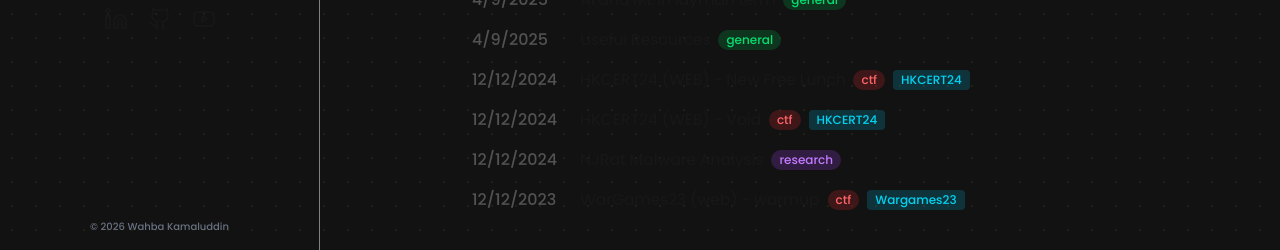
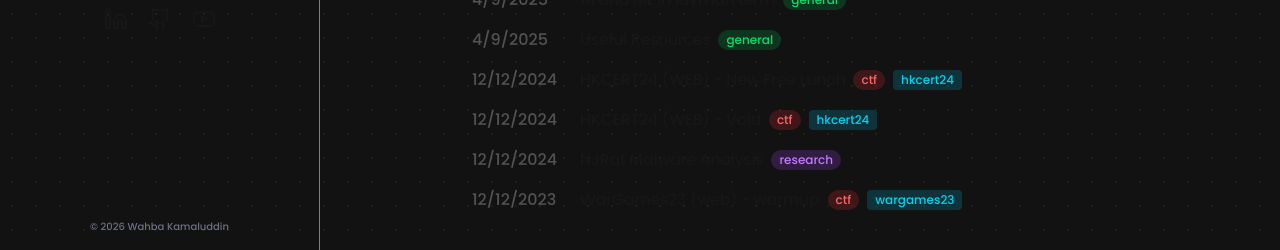
Before and after one commit to wahbakamaluddin/blog1, a Next.js app: page /writing in a window 1280 px wide. Shown: the part 550-800 px from the top of the page. Built offline with nearby package versions, Linux system fonts and the light colour scheme.

Commit message:
Revert "Update"
This reverts commit 0879a9ff48f75213c86cd53edd7d2482e4b8a1d5.

```diff
--- a/app/components/posts.tsx
+++ b/app/components/posts.tsx
@@ -2,7 +2,9 @@
 
 import Link from 'next/link'
 import { useState } from 'react'
-import { Category, Competition } from '@/app/writing/utils';
+
+export type Category = 'notes' | 'ctf' | 'general' | 'research'
+export type Competition = 'hkcert25' | 'curtinctf25' | 'other'
 
 export interface Metadata {
   title: string
@@ -29,8 +31,6 @@ const categories: { key: Category | 'all'; label: string }[] = [
 
 const competitions: { key: Competition | 'all'; label: string }[] = [
   { key: 'all', label: 'All CTF' },
-  { key: 'wargames23', label: 'Wargames23' },
-  { key: 'hkcert24', label: 'HKCERT24' },
   { key: 'hkcert25', label: 'HKCERT25' },
   { key: 'curtinctf25', label: 'CurtinCTF25' },
   { key: 'other', label: 'Other' },
--- a/app/writing/utils.ts
+++ b/app/writing/utils.ts
@@ -2,7 +2,7 @@ import fs from 'fs'
 import path from 'path'
 
 export type Category = 'notes' | 'ctf' | 'general' | 'research'
-export type Competition = 'wargames23' | 'hkcert24' | 'hkcert25' | 'curtinctf25' | 'other'
+export type Competition = 'hkcert24' | 'hkcert25' | 'curtinctf25' | 'other'
 
 export type Metadata = {
   title: string
```
